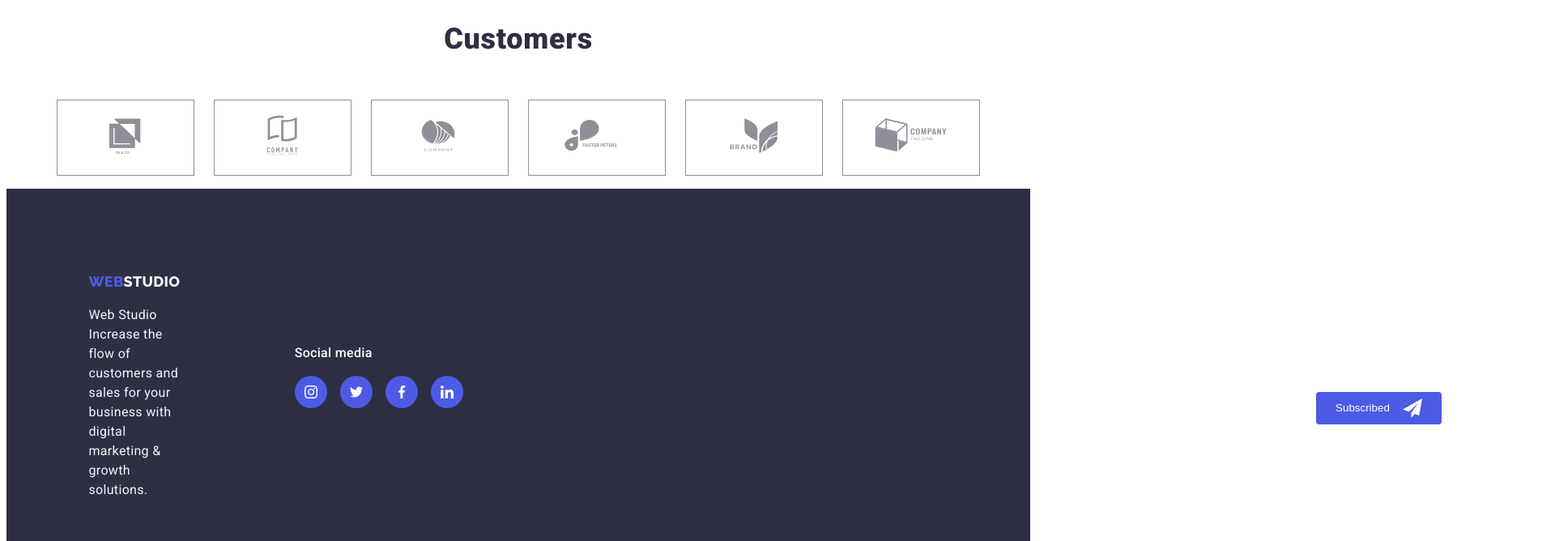
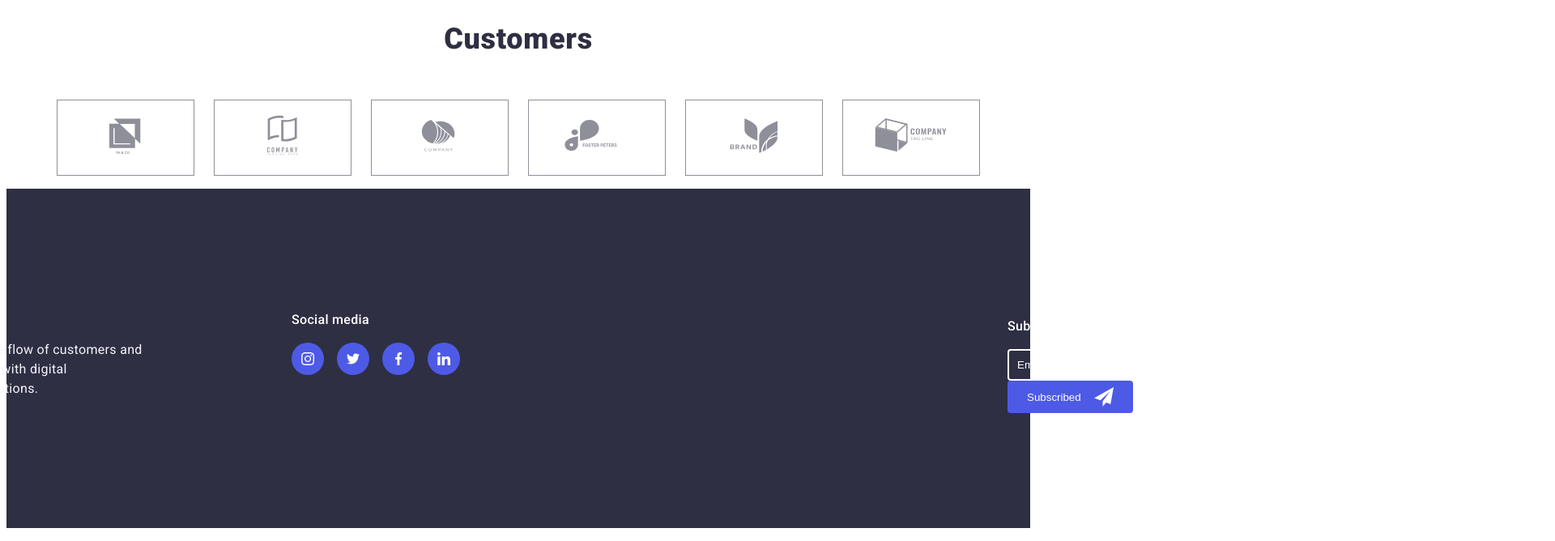
Before and after one commit to JhowneV/goit-markup-hw-06, a plain HTML site: page index.html in a window 1280 px wide. Shown: the part 2132-2800 px from the top of the page at 81% size, 1920 px wide, since content can reach past the window. Drawn offline with Linux system fonts and the light colour scheme.

Commit message:
edit footer

```diff
--- a/css/styles.css
+++ b/css/styles.css
@@ -427,6 +427,12 @@ body {
 /*END OF CUSTOMERS STYLING*/
 
 /*FOOTER STYLNG*/
+.bg-dark {
+    display: flex;
+    align-items: center;
+    justify-content: center;
+    background: var(--navy);
+}
 .logostudio-footer {
     color: var(--cloud);
     height: 312px;
@@ -473,6 +479,10 @@ body {
 
 }
 
+.footer-sub {
+    margin-left: 80px;
+}
+
 .footer-input-sub {
     border: 2px solid white;
     background: none;
@@ -509,6 +519,4 @@ body {
 .button-subscribed svg {
     fill: white;
 }
-
-
 /*END OF FOOTER STYLNG*/
--- a/index.html
+++ b/index.html
@@ -372,9 +372,8 @@
                         </a>
                     </div>
                 </div>
-                <!--Subscribe-->
-            <section class="footer-container">
-                <div class="footer-logo-text">
+            </section>
+                <div class="footer-sub">
                     <p class="subscribe-text">Subscribe</p>
                     <form>
                         <input type="text" placeholder="Email" class="footer-input-sub">
@@ -385,7 +384,6 @@
                         </button>
                     </form>
                 </div>
-            </section>
         </Footer>
         <script src="./js/modal.js" type="text/javascript"></script>
     </body>
```
